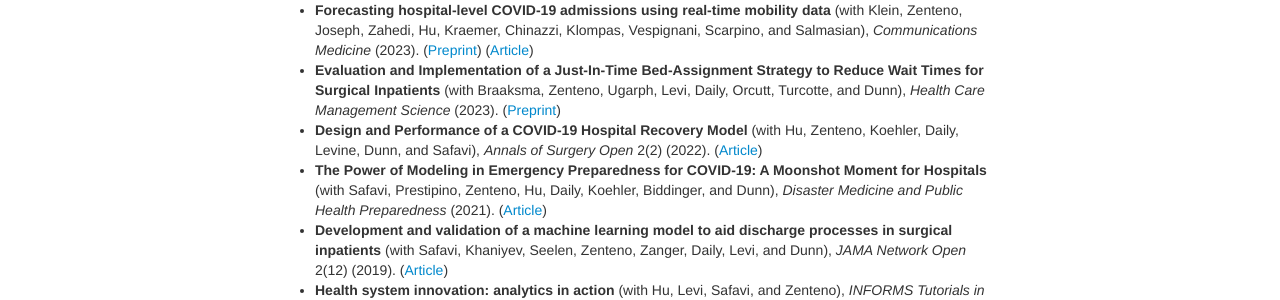
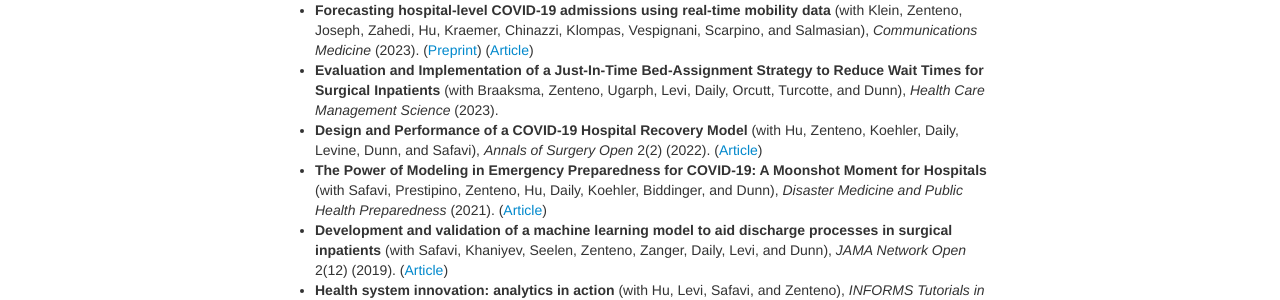
Before and after one commit to martincopenhaver/martincopenhaver.github.io, a Jekyll site: the page built from research.md, in a window 1280 px wide. Shown: the part 402-702 px from the top of the page. Built offline with Jekyll 4.4.1, drawn with Linux system fonts in a browser that asks for light colours.

Commit message:
Update research.md

```diff
--- a/research.md
+++ b/research.md
@@ -13,7 +13,7 @@ If you have any difficulty obtaining a copy of a paper of mine, please <a href="
 * **Impact of a hospital policy to redistribute admission flow across clinical services for capacity relief during COVID-19 surges** (with Safavi, Moore, Bravard, Britton, and Dunn), _Journal of Hospital Medicine_ (2023). ([Article](https://shmpublications.onlinelibrary.wiley.com/doi/10.1002/jhm.13058))
 * **Impact of Emergency Department Crowding on Discharged Patient Experience** (with Berlyand, White, Dutta, Baugh, Wilcox, Yun, Raja, and Sonis), _Western Journal of Emergency Medicine_ (2022). ([Article](https://escholarship.org/uc/item/5tw0n5sc))
 * **Forecasting hospital-level COVID-19 admissions using real-time mobility data** (with Klein, Zenteno, Joseph, Zahedi, Hu, Kraemer, Chinazzi, Klompas, Vespignani, Scarpino, and Salmasian), _Communications Medicine_ (2023). ([Preprint](https://www.medrxiv.org/content/10.1101/2022.06.06.22275840)) ([Article](https://www.nature.com/articles/s43856-023-00253-5))
-* **Evaluation and Implementation of a Just-In-Time Bed-Assignment Strategy to Reduce Wait Times for Surgical Inpatients** (with Braaksma, Zenteno, Ugarph, Levi, Daily, Orcutt, Turcotte, and Dunn), _Health Care Management Science_  (2023). ([Preprint](https://martincopenhaver.github.io/files/JIT_preprint.pdf))
+* **Evaluation and Implementation of a Just-In-Time Bed-Assignment Strategy to Reduce Wait Times for Surgical Inpatients** (with Braaksma, Zenteno, Ugarph, Levi, Daily, Orcutt, Turcotte, and Dunn), _Health Care Management Science_  (2023).
 * **Design and Performance of a COVID-19 Hospital Recovery Model** (with Hu, Zenteno, Koehler, Daily, Levine, Dunn, and Safavi), _Annals of Surgery Open_ 2(2) (2022). ([Article](https://journals.lww.com/aosopen/Fulltext/2021/06000/Design_and_Performance_of_a_COVID_19_Hospital.9.aspx))
 * **The Power of Modeling in Emergency Preparedness for COVID-19: A Moonshot Moment for Hospitals** (with Safavi, Prestipino, Zenteno, Hu, Daily, Koehler, Biddinger, and Dunn), _Disaster Medicine and Public Health Preparedness_ (2021). ([Article](https://doi.org/10.1017/dmp.2021.51))
 * **Development and validation of a machine learning model to aid discharge processes in surgical inpatients** (with Safavi, Khaniyev, Seelen, Zenteno, Zanger, Daily, Levi, and Dunn), _JAMA Network Open_ 2(12) (2019). ([Article](https://jamanetwork.com/journals/jamanetworkopen/fullarticle/2757372))
```
